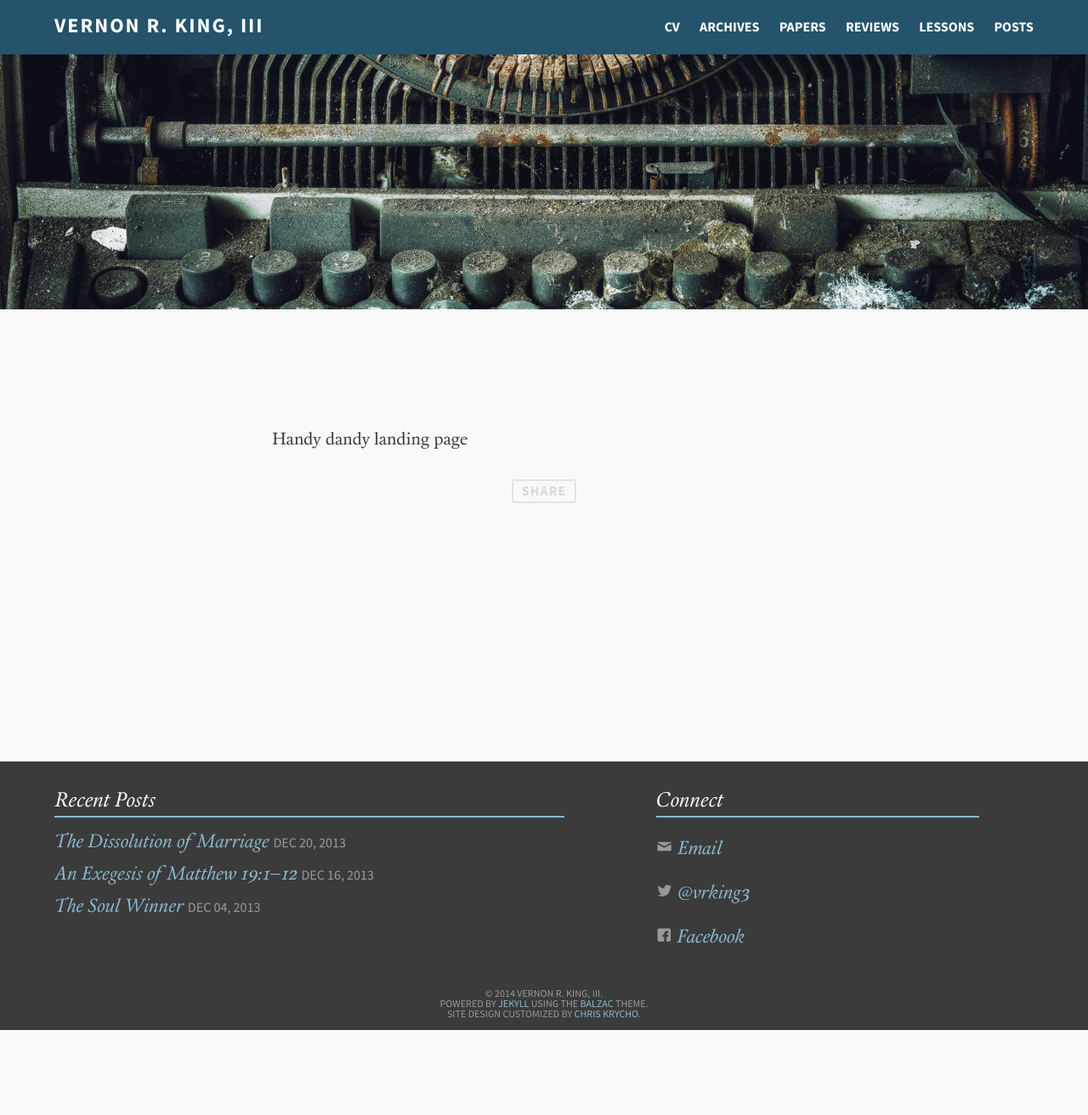
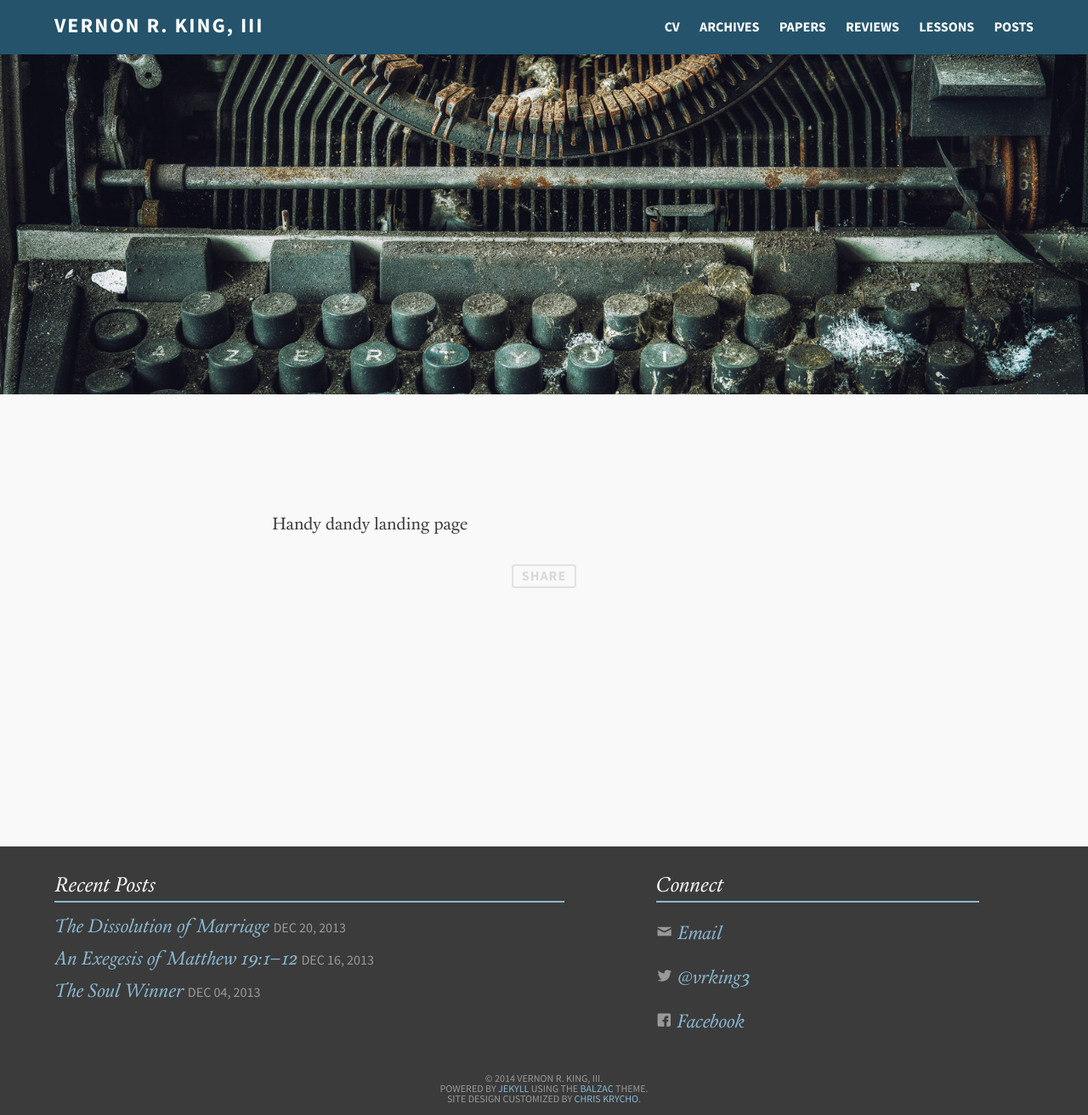
Before and after one commit to snowdj/vernonking.org, a Jekyll site: the page built from pages/index.md, in a window 1280 px wide. Shown: the whole page at 85% size. Built offline with Jekyll 4.4.1, drawn with Linux system fonts in a browser that asks for light colours; comment, search, counter and statistics services are not loaded; before the commit the page ends 1212 px from its top, so only the background shows below that.

Commit message:
Re-remove overlay. Update height on feature image, and update feature image.

```diff
--- a/_layouts/post.html
+++ b/_layouts/post.html
@@ -9,7 +9,6 @@ layout: default
 {% endif %}
 
 <section class="article">
-    <div class="overlay"></div>
     <div class="featured-image" style="background-image: url({{site.files}}/{{feature}})"></div>
 
     {% include article.html %}
--- a/assets/sass/_styles.scss
+++ b/assets/sass/_styles.scss
@@ -238,9 +238,9 @@ header.site-header nav {
 
     .featured-image {
         vertical-align: top;
-        height: 50vw;
+        height: 62.5vw;
         width: 100%;
-        max-height: 300px;
+        max-height: 400px;
         background-position: center center;
         background-size: cover;
         -webkit-background-size: cover;
```
Also changed, not shown: assets/css/i.css.
